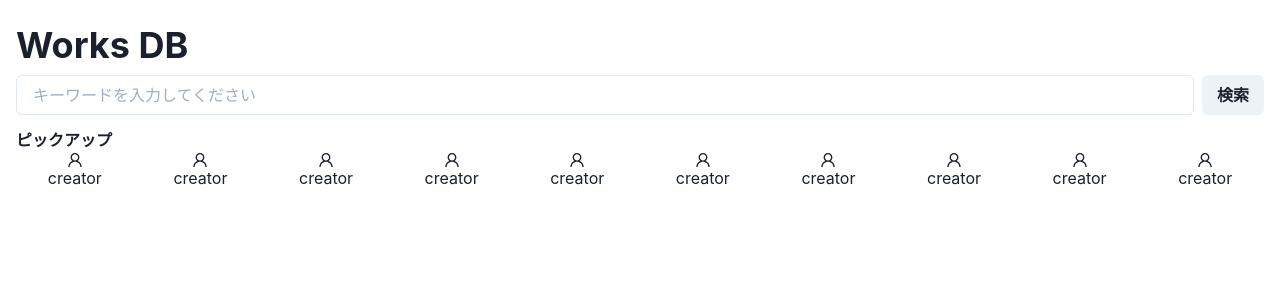
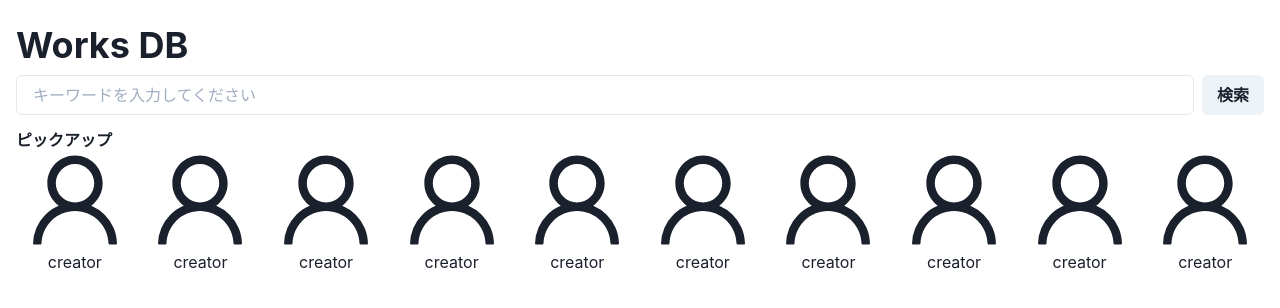
Before and after one commit to team-vinu/works-db, a React (Vite) app in the folder web/: page / in a window 1280 px wide. Shown: the top 308 px of the page. Built offline with nearby package versions, Linux system fonts and the light colour scheme; the HTML template or start-up script is replaced by a standard one.

Commit message:
split components

```diff
--- a/web/src/App.tsx
+++ b/web/src/App.tsx
@@ -1,8 +1,10 @@
 import { useState } from "react";
 import SearchForm from "./components/Search-form";
 import Card from "./components/Card";
-import { Image, Text, Box, Button, ChakraProvider, Heading, Input, HStack, Icon, Center, Container } from "@chakra-ui/react";
+import { Image, Text, Box, Button, ChakraProvider, Heading, Input, HStack, Icon, Center, Container, styled, Circle } from "@chakra-ui/react";
 import { UserOutlined } from "@ant-design/icons";
+import user from "../node_modules/@ant-design/icons-svg/inline-svg/outlined/user.svg";
+import CreatorListItem from "./components/Creator-list-item";
 
 function App() {
     return (
@@ -23,10 +25,10 @@ function App() {
                             const items = [];
                             for(let i = 0; i < 10; i++) {
                                 items.push(
-                                    <Container centerContent key={i} p="0">
-                                        <Icon as={UserOutlined}/>
-                                        <Text>creator</Text>
-                                    </Container>
+                                    <CreatorListItem
+                                        key={i}
+                                        name="creator"
+                                    />
                                 );
                             }
                             return items;
--- /dev/null
+++ b/web/src/components/Creator-list-item.tsx
@@ -0,0 +1,27 @@
+import React from "react";
+import { Container, Circle, Text } from "@chakra-ui/react"
+import { UserOutlined } from "@ant-design/icons";
+
+type Props = {
+    key: number,
+    name: string,
+};
+
+const CreatorListItem = (props: Props): JSX.Element => {
+    return (
+        <Container
+            centerContent
+            key={ props.key }
+            p="0"
+        >
+            <Circle>
+                <UserOutlined
+                    style={{fontSize: "100px"}}
+                />
+            </Circle>
+            <Text>{ props.name }</Text>
+        </Container>
+    );
+};
+
+export default CreatorListItem;
```
Also changed, not shown: web/src/components/Creator-list.tsx (added, +37 -0 lines).
